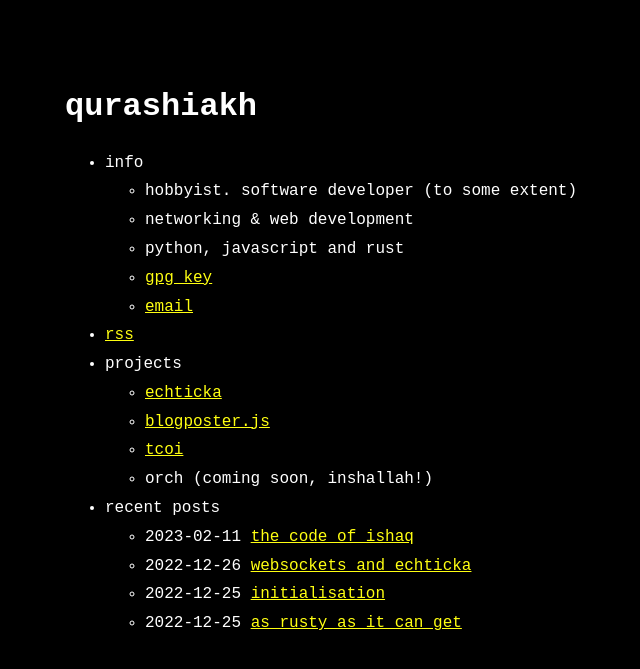
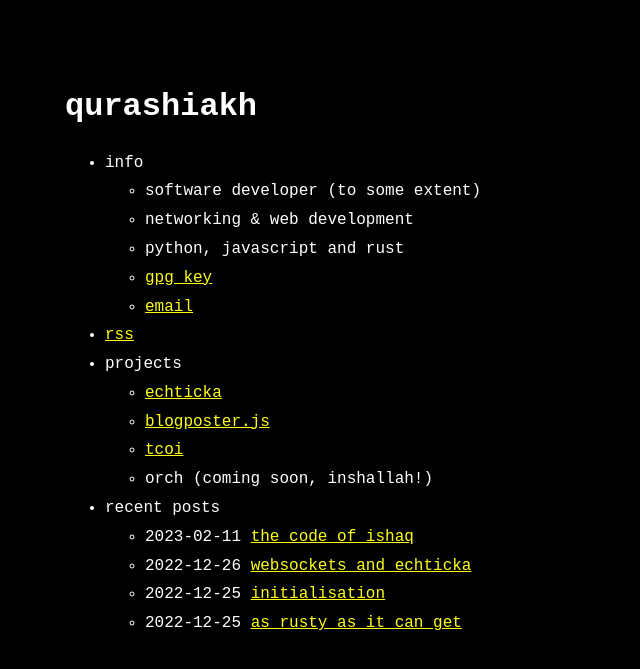
Before and after one commit to QurashiAkh/qurashiakh.github.io, a Jekyll site: the page built from index.md, in a window 1280 px wide. Shown: the top 669 px of the page, without its empty margins (255-895 px from the left). Built offline with Jekyll 4.4.1, drawn with Linux system fonts in a browser that asks for light colours.

Commit message:
Edited menu.yml

```diff
--- a/_data/menu.yml
+++ b/_data/menu.yml
@@ -1,7 +1,7 @@
 entries:
   - title: info
     entries:
-      - title: hobbyist. software developer (to some extent)
+      - title: software developer (to some extent)
       - title: networking & web development
       - title: python, javascript and rust
       - title: gpg key
```
